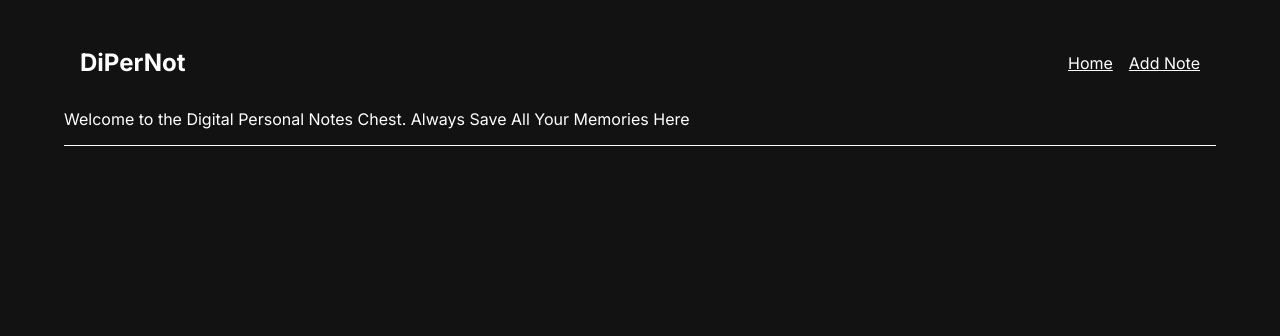
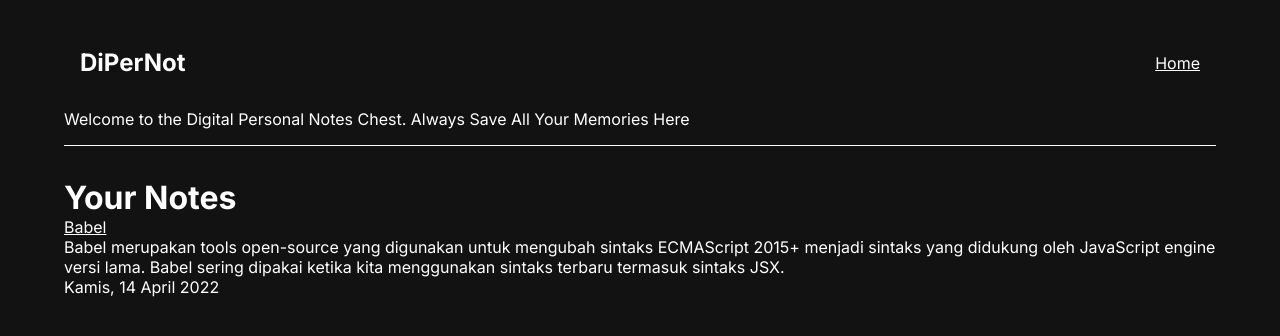
Before and after one commit to srmpandejlaki/story-app-v2, a React (Vite) app: page /note/notes-1 in a window 1280 px wide. Shown: the top 336 px of the page. Built offline with nearby package versions, Linux system fonts and the light colour scheme.

Commit message:
detail page sudah berfungsi

```diff
--- a/src/App.jsx
+++ b/src/App.jsx
@@ -1,7 +1,7 @@
 import React from 'react';
 import { Routes, Route } from 'react-router-dom';
 import HomePage from './pages/HomePage';
-import DetailNote from './pages/DetailPage';
+import DetailPageWrapper from './pages/DetailPage';
 import NavBar from './components/nav-bar';
 
 function App() {
@@ -18,7 +18,7 @@ function App() {
       <main>
         <Routes>
           <Route exact path='/' element={<HomePage />} />
-          <Route path='/add' element={<DetailNote />} />
+          <Route path='/note/:id' element={<DetailPageWrapper />} />
         </Routes>
       </main>
     </div>
--- a/src/components/nav-bar.jsx
+++ b/src/components/nav-bar.jsx
@@ -6,7 +6,6 @@ function NavBar() {
     <nav className="nav-bar">
       <ul>
         <li><Link to="/">Home</Link></li>
-        <li><Link to="/add">Add Note</Link></li>
       </ul>
     </nav>
   );
--- a/src/components/notes-body.jsx
+++ b/src/components/notes-body.jsx
@@ -1,11 +1,12 @@
 import React from 'react';
 import { showFormattedDate } from '../utils/index';
 import PropTypes from 'prop-types';
+import { Link } from 'react-router-dom';
 
-function NotesBody({ title, body, createdAt }) {
+function NotesBody({ id, title, body, createdAt }) {
   return (
     <div>
-      <h2 className='title'>{title}</h2>
+      <Link to={`/note/${id}`} className='title'>{title}</Link>
       <p className='body'>{body}</p>
       <p className='createdAt'>{showFormattedDate(createdAt)}</p>
     </div>
@@ -13,6 +14,7 @@ function NotesBody({ title, body, createdAt }) {
 }
 
 NotesBody.propTypes = {
+  id: PropTypes.oneOfType([PropTypes.string, PropTypes.number]).isRequired,
   title: PropTypes.string.isRequired,
   body: PropTypes.string.isRequired,
   createdAt: PropTypes.string.isRequired,
--- a/src/components/notes-item.jsx
+++ b/src/components/notes-item.jsx
@@ -6,7 +6,7 @@ import PropTypes from 'prop-types';
 function NotesItem({ title, body, createdAt, id, onArchive, onDelete }) {
   return (
     <div className='note-item'>
-      <NotesBody title={title} body={body} createdAt={createdAt}></NotesBody>
+      <NotesBody id={id} title={title} body={body} createdAt={createdAt}></NotesBody>
       <NotesButton id={id.toString()} onArchive={onArchive} onDelete={onDelete} ></NotesButton>
     </div>
   );
--- a/src/pages/DetailPage.jsx
+++ b/src/pages/DetailPage.jsx
@@ -1,15 +1,38 @@
 import React from 'react';
+import NotesBody from '../components/notes-body';
+import { getNote } from '../utils/local-data';
+import { useParams } from 'react-router-dom';
 
-function DetailNote({ addNotes }) {
-
-  return (
-    <div className='main'>
-      <section>
-        <h1>Your Notes</h1>
-
-      </section>
-    </div>
-  );
+function DetailPageWrapper() {
+  const { id } = useParams();
+  console.log(id);
+   return <DetailNote id={id} />;
 }
 
-export default DetailNote;
+class DetailNote extends React.Component {
+  constructor(props) {
+    super(props);
+
+    this.state = {
+      note: getNote(props.id),
+    };
+    console.log("Fetched Note:", this.state.note);
+  }
+
+  render() {
+    const { note } = this.state;
+
+    if (!note) {
+      return <p>Note is not found!</p>;
+    }
+
+    return (
+      <div className='detail'>
+        <h1>Your Notes</h1>
+        <NotesBody id={note.id} title={note.title} body={note.body} createdAt={note.createdAt} />
+      </div>
+    );
+  }
+}
+
+export default DetailPageWrapper;
--- a/src/utils/local-data.js
+++ b/src/utils/local-data.js
@@ -1,3 +1,5 @@
+import NotesButton from "../components/notes-button";
+
 let notes = [
   {
     id: 'notes-1',
@@ -48,8 +50,10 @@ function getAllNotes() {
 }
 
 function getNote(id) {
-  const foundedNote = notes.find((note) => note.id === id);
-  return foundedNote;
+  const notes = getAllNotes();
+  console.log("ID yang diterima:", id);
+  console.log("Daftar ID yang tersedia:", notes.map(note => note.id));
+  return notes.find(note => note.id === id) || null;
 }
 
 function getActiveNotes() {
```
Also changed, not shown: 5 other files (tests, documents, lock files or other folders).
